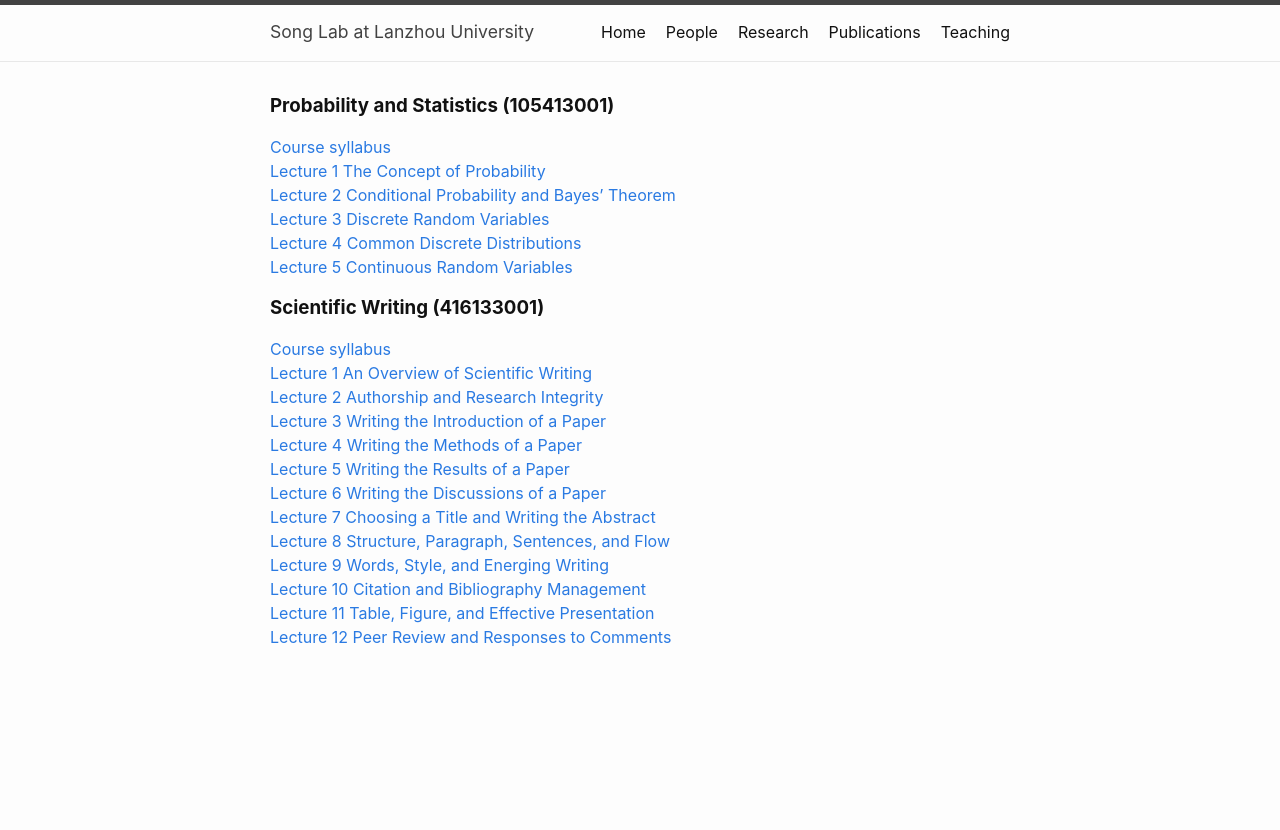
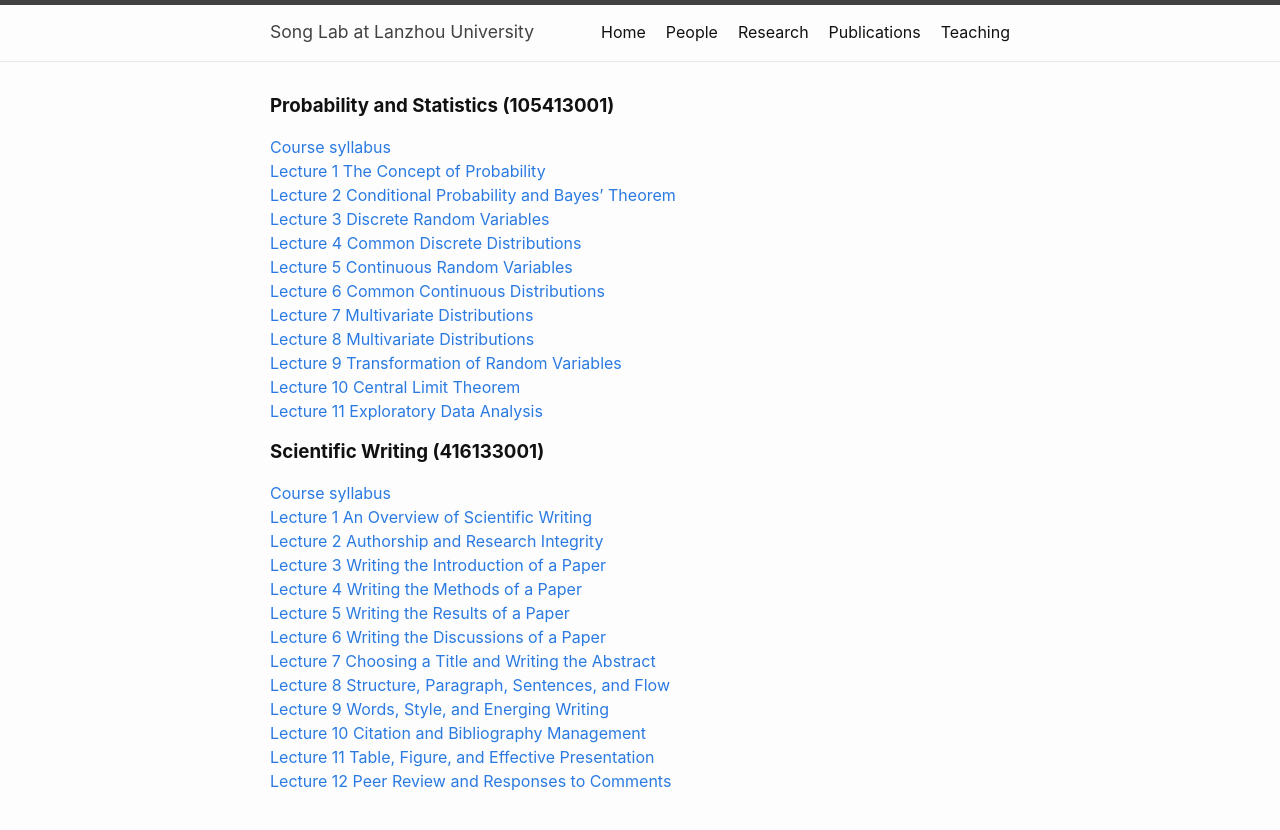
Before and after one commit to chaosonglab/chaosonglab.github.io, a Jekyll site: the page built from teaching.md, in a window 1280 px wide. Shown: the top 830 px of the page. Built offline with Jekyll 4.4.1, drawn with Linux system fonts in a browser that asks for light colours.

Commit message:
Update teaching.md

```diff
--- a/teaching.md
+++ b/teaching.md
@@ -11,7 +11,13 @@ permalink: /teaching/
 [Lecture 2 Conditional Probability and Bayes' Theorem](files/course_materials/statistics/lecture2_probability.pdf) \
 [Lecture 3 Discrete Random Variables](files/course_materials/statistics/lecture3_discrete.pdf) \
 [Lecture 4 Common Discrete Distributions](files/course_materials/statistics/lecture4_discrete.pdf) \
-[Lecture 5 Continuous Random Variables](files/course_materials/statistics/lecture5_continuous.pdf)
+[Lecture 5 Continuous Random Variables](files/course_materials/statistics/lecture5_continuous.pdf) \
+[Lecture 6 Common Continuous Distributions](files/course_materials/statistics/lecture6_continuous.pdf) \
+[Lecture 7 Multivariate Distributions](files/course_materials/statistics/lecture7_multivariate.pdf) \
+[Lecture 8 Multivariate Distributions](files/course_materials/statistics/lecture8_multivariate.pdf) \
+[Lecture 9 Transformation of Random Variables](files/course_materials/statistics/lecture9_transformation.pdf) \
+[Lecture 10 Central Limit Theorem](files/course_materials/statistics/lecture10_clt.pdf) \
+[Lecture 11 Exploratory Data Analysis](files/course_materials/statistics/lecture11_descriptive.pdf)
 
 
 
```
